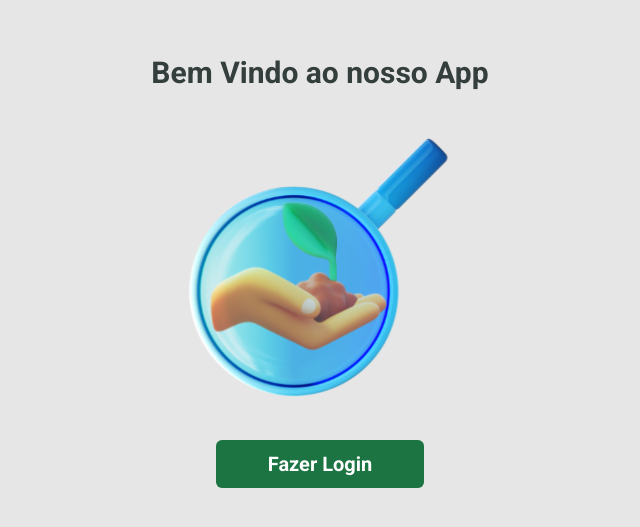
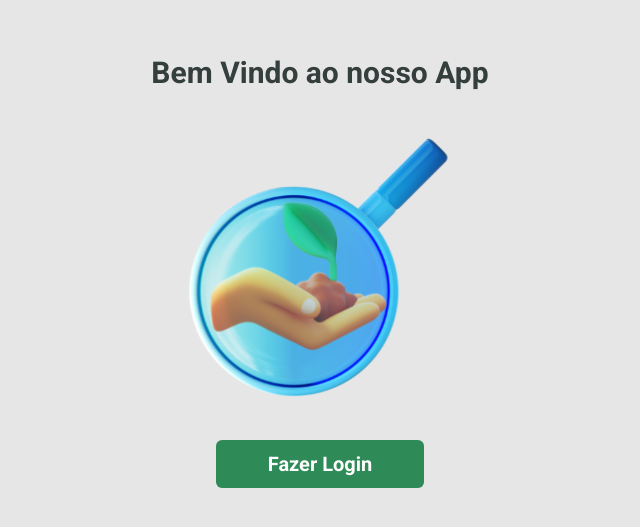
Before and after one commit to Fellyipe/hackaton_show_rural_digital_2025, a React (Vite) app in the folder frontend/: page / in a window 1280 px wide. Shown: the part 129-656 px from the top of the page, without its empty margins (320-960 px from the left). Built offline with nearby package versions, Linux system fonts and the light colour scheme.

Commit message:
ajustar botão de login para usar a cor 'greenpeace'; implementar lógica de navegação no formulário de login; adicionar componente de registro

```diff
--- a/frontend/src/Pages/App.jsx
+++ b/frontend/src/Pages/App.jsx
@@ -17,7 +17,7 @@ function App() {
       <div className="flex flex-col items-center gap-5">
         <button
           onClick={() => navigate("/ListaProdutores")}
-          className="bg-primary w-52 h-12 rounded-md font-bold text-white text-xl"
+          className="bg-greenpeace w-52 h-12 rounded-md font-bold text-white text-xl"
         >
           Fazer Login
         </button>
--- a/frontend/src/Pages/Login/Login.jsx
+++ b/frontend/src/Pages/Login/Login.jsx
@@ -1,13 +1,22 @@
 import Logo from '/logo.svg';
 import Footer from '../../components/footer/Footer.jsx';
+import { useNavigate } from 'react-router';
 
 function Login(){
+  let navigate = useNavigate();
+
+  function onSubmit(){
+    //TODO: Implementar a lógica de login
+
+    navigate('/listaProdutores');
+  }
+
   return (
     <div className="flex flex-col items-center h-screen gap-5 p-8 bg-white-green">
       <div className='mt-10'>
         <img src={Logo} alt="logotipo" />
       </div>
-      <form className="flex flex-col gap-5 w-full">
+      <form onSubmit={onSubmit} className="flex flex-col gap-5 w-full">
         <div>
           <input
             className="appearance-none border-none rounded w-full py-2 px-3 text-gray-700 bg-white focus:outline-none"
```
Also changed, not shown: frontend/src/Pages/Registro/Registro.jsx (added, +7 -0 lines).
